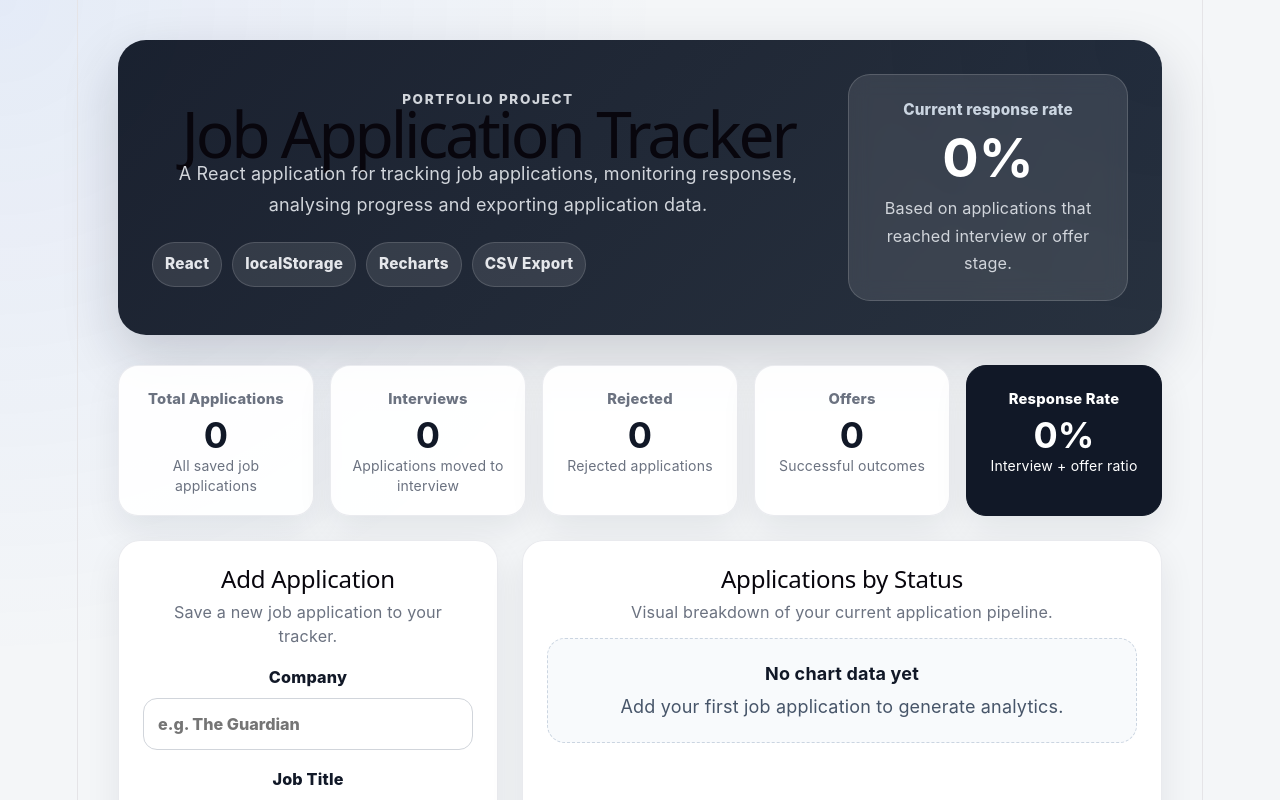
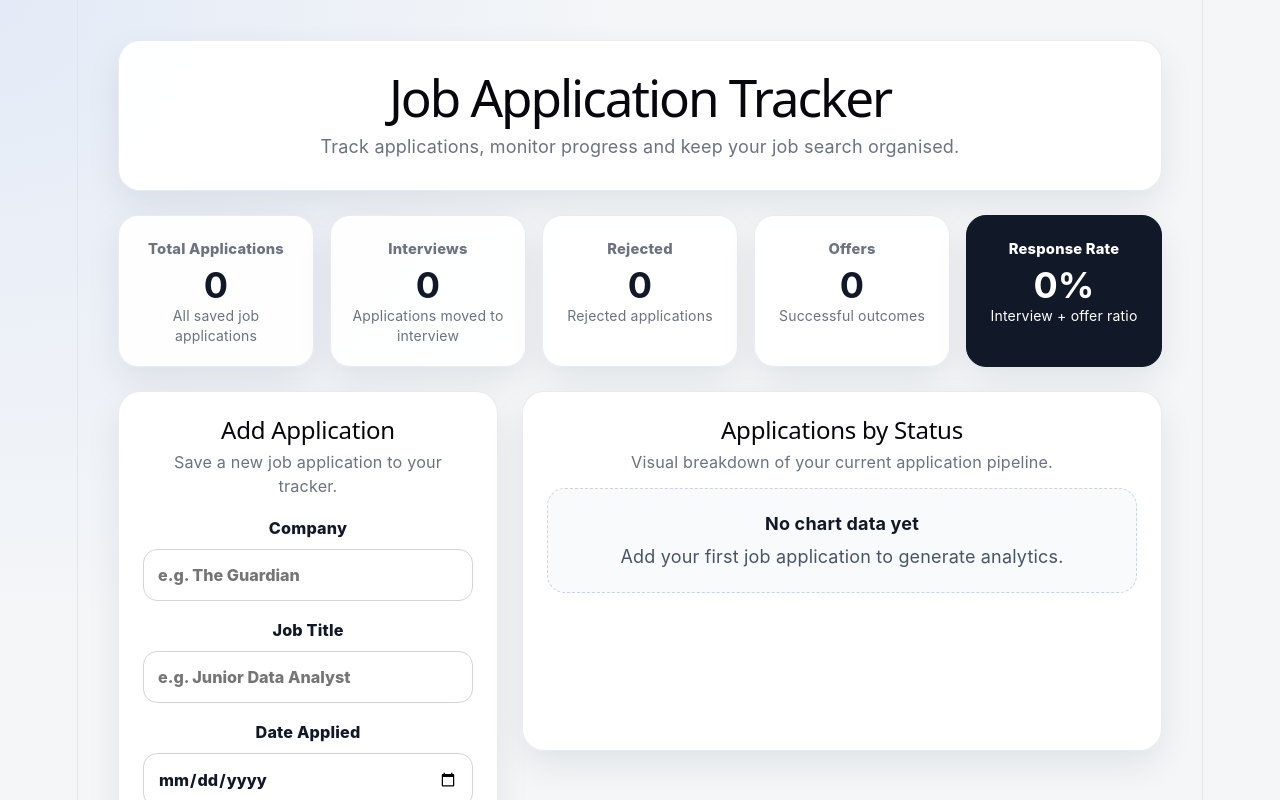
Before and after one commit to KrzysztofDrezek/job-application-tracker, a React (Vite) app: page / in a window 1280 px wide. Shown: the top 800 px of the page. Built offline with nearby package versions, Linux system fonts and the light colour scheme.

Commit message:
Simplify app header

```diff
--- a/src/App.css
+++ b/src/App.css
@@ -23,91 +23,30 @@ textarea {
   padding: 40px;
 }
 
-.hero {
+.page-header {
   max-width: 1100px;
-  margin: 0 auto 30px;
-  padding: 34px;
-  border-radius: 28px;
-  background:
-    linear-gradient(135deg, rgba(17, 24, 39, 0.96), rgba(31, 41, 55, 0.96)),
-    radial-gradient(circle at top right, rgba(37, 99, 235, 0.45), transparent 28%);
-  color: white;
-  display: grid;
-  grid-template-columns: 1fr 280px;
-  gap: 24px;
-  align-items: center;
-  box-shadow: 0 22px 55px rgba(15, 23, 42, 0.18);
+  margin: 0 auto 24px;
+  padding: 28px 32px;
+  border-radius: 22px;
+  background: rgba(255, 255, 255, 0.96);
+  box-shadow: 0 14px 35px rgba(15, 23, 42, 0.08);
+  border: 1px solid rgba(229, 231, 235, 0.85);
+  text-align: center;
 }
 
-.hero-content {
-  min-width: 0;
+.page-header h1 {
+  margin: 0 0 8px;
+  font-size: clamp(2rem, 4vw, 3rem);
+  letter-spacing: -0.04em;
+  line-height: 1.1;
 }
 
-.eyebrow {
-  margin: 0 0 10px;
-  text-transform: uppercase;
-  letter-spacing: 0.12em;
-  font-size: 0.75rem;
-  color: #93c5fd;
-  font-weight: 800;
-}
-
-.hero h1 {
-  margin: 0 0 12px;
-  font-size: clamp(2.2rem, 5vw, 4rem);
-  letter-spacing: -0.05em;
-}
-
-.hero p {
-  max-width: 680px;
-  line-height: 1.7;
-  color: #d1d5db;
-}
-
-.tech-stack {
-  display: flex;
-  flex-wrap: wrap;
-  gap: 10px;
-  margin-top: 22px;
-}
-
-.tech-stack span {
-  padding: 8px 12px;
-  border-radius: 999px;
-  background: rgba(255, 255, 255, 0.1);
-  color: #e5e7eb;
-  font-size: 0.85rem;
-  font-weight: 800;
-  border: 1px solid rgba(255, 255, 255, 0.14);
-}
-
-.hero-panel {
-  padding: 22px;
-  border-radius: 22px;
-  background: rgba(255, 255, 255, 0.1);
-  border: 1px solid rgba(255, 255, 255, 0.16);
-  backdrop-filter: blur(10px);
-}
-
-.hero-panel span {
-  display: block;
-  color: #cbd5e1;
-  font-weight: 800;
-  font-size: 0.85rem;
-  margin-bottom: 8px;
-}
-
-.hero-panel strong {
-  display: block;
-  font-size: 3rem;
-  line-height: 1;
-  margin-bottom: 10px;
-}
-
-.hero-panel p {
-  margin: 0;
-  font-size: 0.9rem;
-  color: #d1d5db;
+.page-header p {
+  margin: 0 auto;
+  color: #6b7280;
+  line-height: 1.6;
+  max-width: 700px;
+  text-align: center;
 }
 
 .dashboard {
@@ -559,14 +498,6 @@ button:hover {
 }
 
 @media (max-width: 950px) {
-  .hero {
-    grid-template-columns: 1fr;
-  }
-
-  .hero-panel {
-    max-width: 360px;
-  }
-
   .dashboard {
     grid-template-columns: repeat(2, 1fr);
   }
@@ -585,8 +516,8 @@ button:hover {
     padding: 20px;
   }
 
-  .hero {
-    padding: 26px;
+  .page-header {
+    padding: 24px;
   }
 
   .dashboard {
--- a/src/App.jsx
+++ b/src/App.jsx
@@ -227,29 +227,10 @@ function App() {
 
   return (
     <main className="app">
-      <section className="hero">
-        <div className="hero-content">
-          <p className="eyebrow">Portfolio Project</p>
+      <section className="page-header">
+        <div>
           <h1>Job Application Tracker</h1>
-          <p>
-            A React application for tracking job applications, monitoring
-            responses, analysing progress and exporting application data.
-          </p>
-
-          <div className="tech-stack">
-            <span>React</span>
-            <span>localStorage</span>
-            <span>Recharts</span>
-            <span>CSV Export</span>
-          </div>
-        </div>
-
-        <div className="hero-panel">
-          <span>Current response rate</span>
-          <strong>{responseRate}%</strong>
-          <p>
-            Based on applications that reached interview or offer stage.
-          </p>
+          <p>Track applications, monitor progress and keep your job search organised.</p>
         </div>
       </section>
 
@@ -494,8 +475,7 @@ function App() {
           </div>
 
           <p className="results-count">
-            Showing {filteredApplications.length} of {applications.length}{" "}
-            applications
+            Showing {filteredApplications.length} of {applications.length} applications
           </p>
 
           {filteredApplications.length === 0 ? (
@@ -576,10 +556,7 @@ function App() {
       </section>
 
       <footer className="footer">
-        <p>
-          Built as a portfolio project using React, localStorage, Recharts and
-          CSV export.
-        </p>
+        <p>Job Application Tracker</p>
       </footer>
     </main>
   );
```
